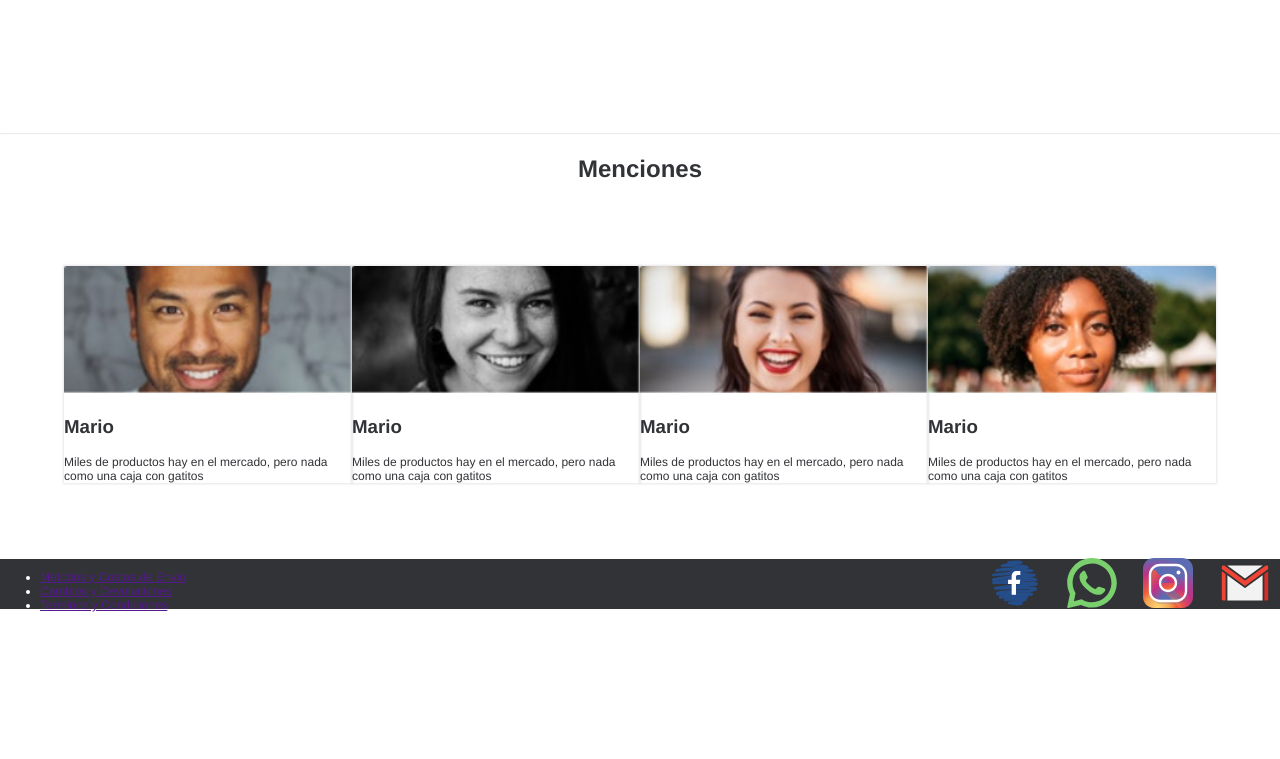
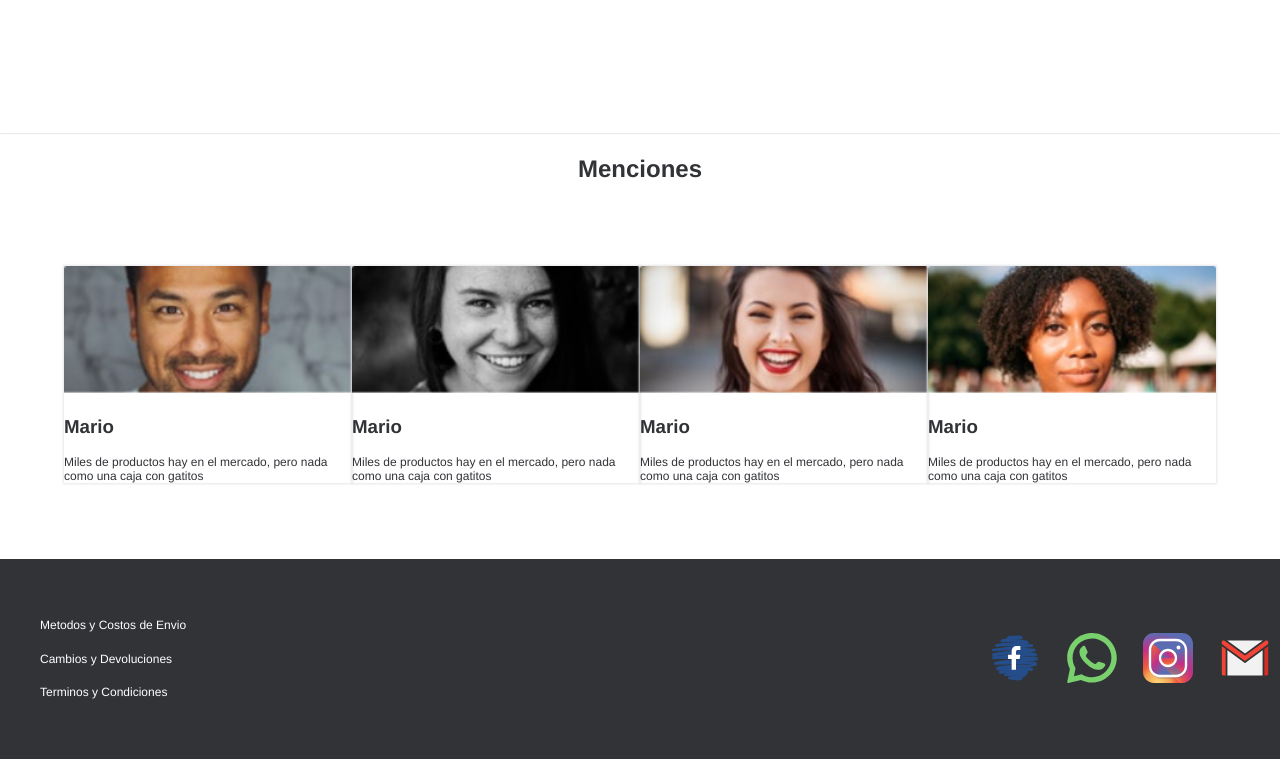
Before and after one commit to gbahamondesfilgueira/digytal_product, a plain HTML site: page index.html in a window 1280 px wide. Shown: the part 1444-2203 px from the top of the page. Before the commit the page ends 2057 px from the top, so only its background shows below. Drawn offline with Linux system fonts and the light colour scheme; files whose address does not match are found by name.

Commit message:
Update estilos.css

```diff
--- a/css/estilos.css
+++ b/css/estilos.css
@@ -260,15 +260,29 @@ h2.mention_title{
 
 /* ------------------------------------------- Footer */
 footer{
-  height: 50px;
-  display: flex;
+  height: 200px;
+  display: inline-flex;
   justify-content: space-between;
   font-size: var(--normal);
   background-color: var(--black-color);
   padding: var(--space);
   color: var(--white-color);
+  width: 100%;
 }
+.footer-input{
+  display: flex;
+  justify-content: center;
+  align-items: center;
 
+}
+.footer-input a{
+  color: white;
+  text-decoration: none;
+}
+.footer-input li {
+  list-style: none;
+  margin: 20px 0 20px 0;
+}
 .option_contac a {
 
   margin-right: 15px;
```
